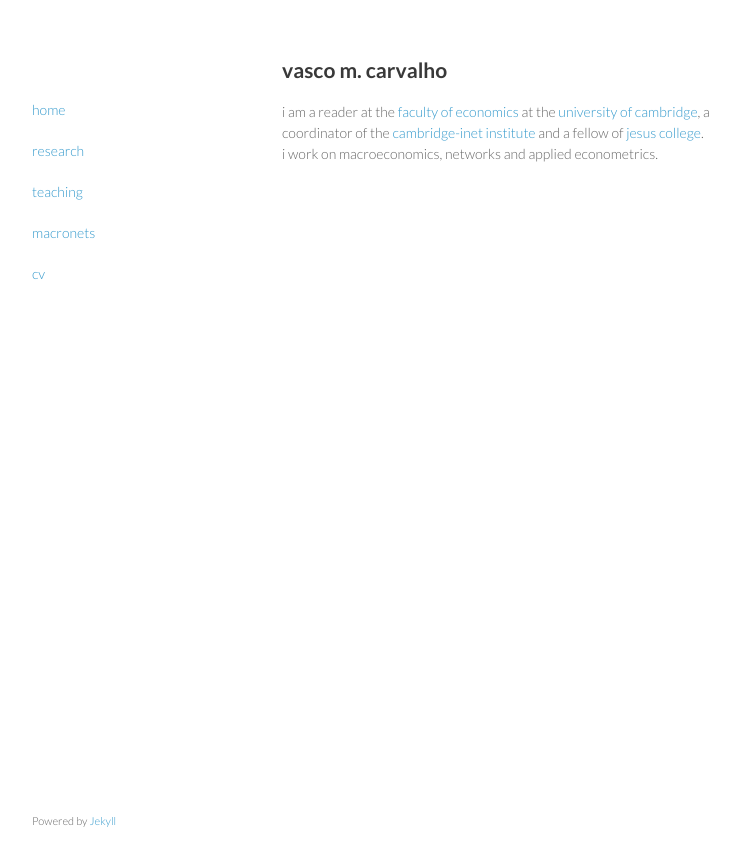
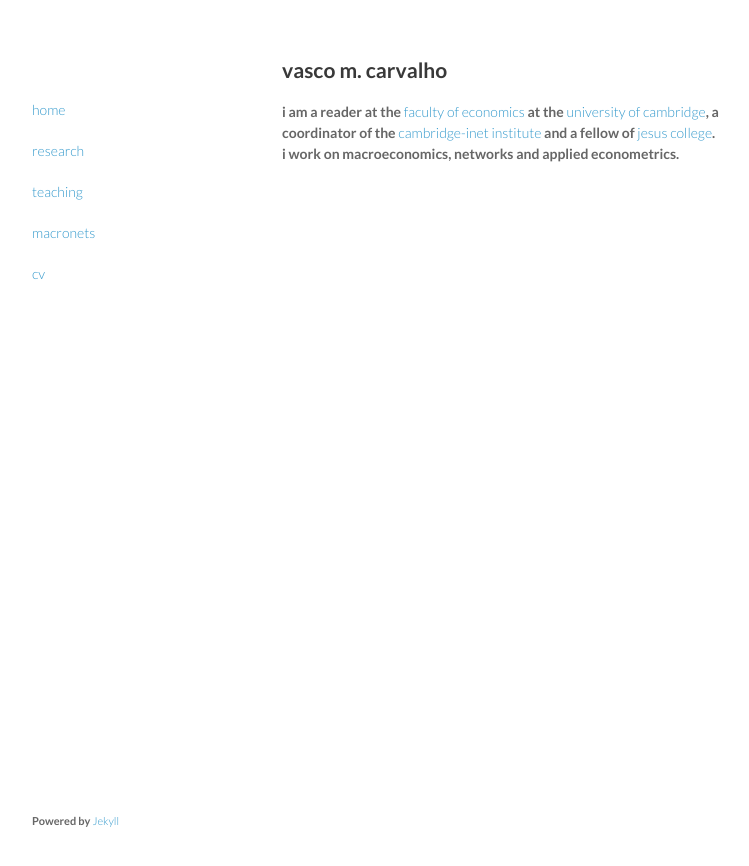
Before and after one commit to Vasco-M-Carvalho/vasco-m-carvalho.github.io, a Jekyll site: the page built from index.html, in a window 1280 px wide. Shown: the top 866 px of the page, without its empty margins (233-982 px from the left). Built offline with Jekyll 4.4.1, drawn with Linux system fonts in a browser that asks for light colours.

Commit message:
Update styles.css

```diff
--- a/css/styles.css
+++ b/css/styles.css
@@ -4,7 +4,7 @@ body {
   padding:50px;
   font:14px/1.5 Lato, "Helvetica Neue", Helvetica, Arial, sans-serif;
   color:#666;
-  font-weight:500;
+  font-weight:550;
 }
 
 h1, h2, h3, h4, h5, h6 {
```
